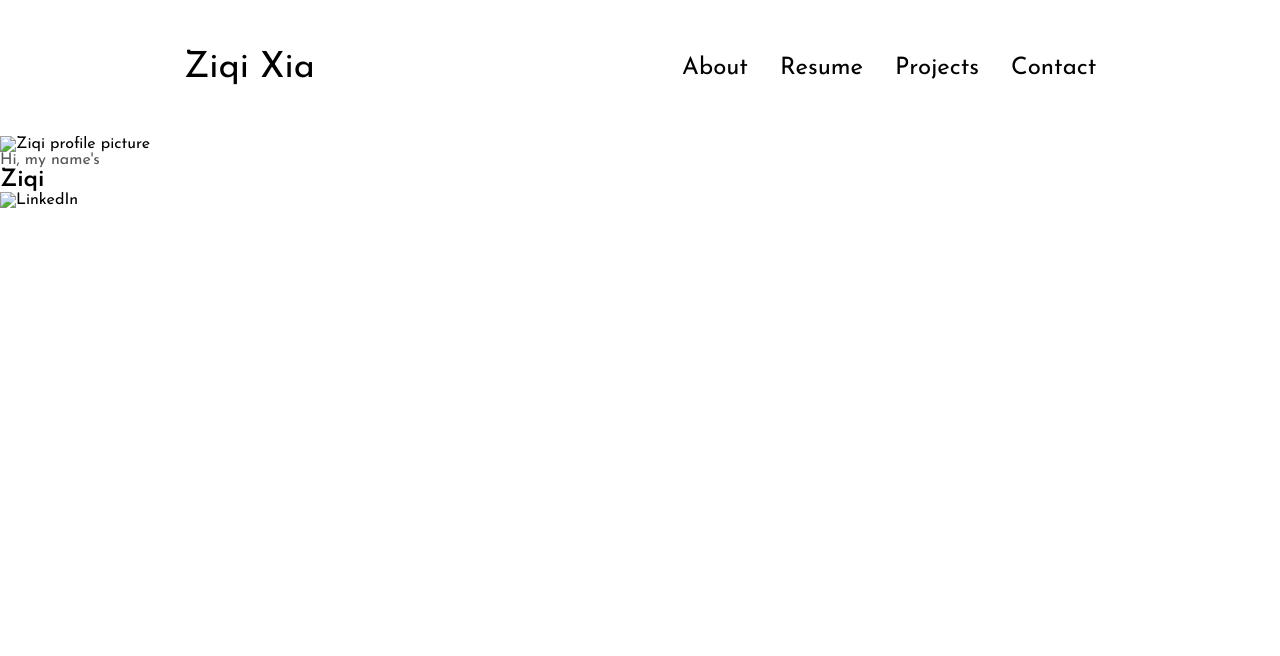
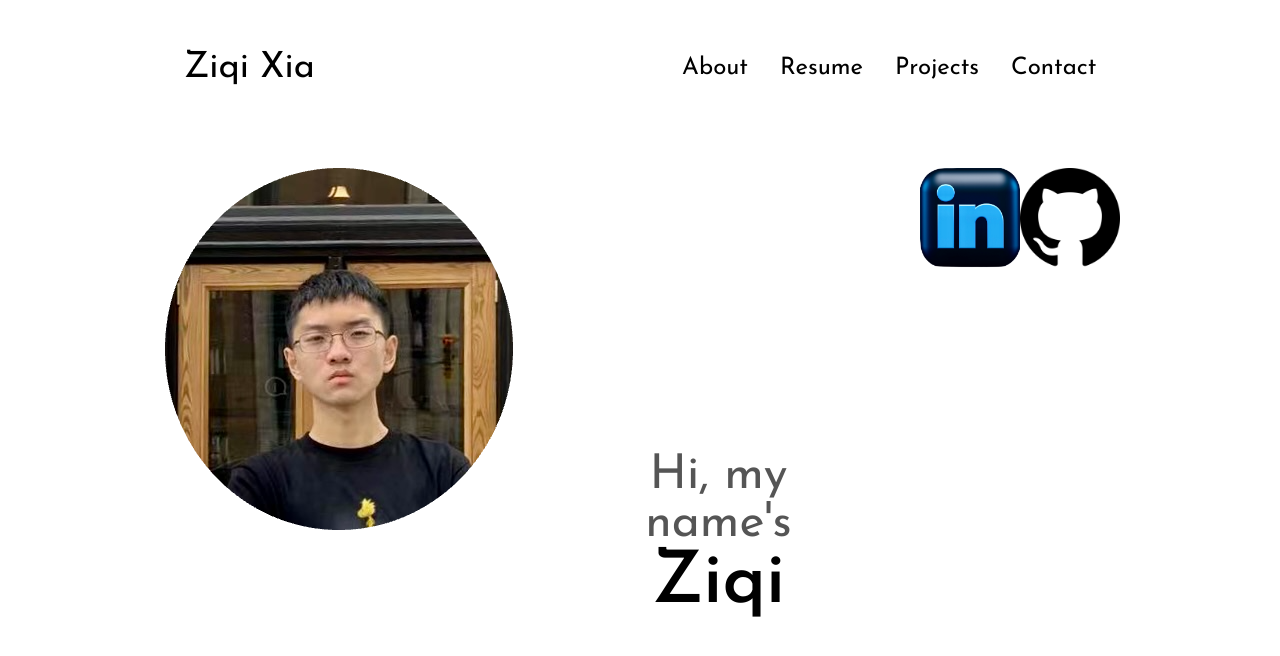
Before and after one commit to ZKey-Taken/My-Portfolio, a plain HTML site: page index.html in a window 1280 px wide. Drawn offline with Linux system fonts and the light colour scheme.

Commit message:
Assets, website modified.
New images & links added to web. When clicking onto an image link, it opens it in a new tab instead.

```diff
--- a/index.html
+++ b/index.html
@@ -38,16 +38,20 @@
     </nav>
 
     <section id="profile">
-        <div class="section-picture-container">
-            <img src="/Assets/Profile Pic.png" alt="Ziqi profile picture">
+        <div class="profile-picture">
+            <img src="assets/Profile Pic.png" alt="My profile picture">
         </div>
         <div class="section-text">
             <p class="section-intro">Hi, my name's</p>
             <h1 class="name">Ziqi</h1>
         </div>
-        <div id="social-media-links">
-            <img src="./Assets/" alt="LinkedIn"
-            class="LinkedIn-icon" onclick="location.href='https://linkedin.com/"/>
+        <div id="social-media-links1">
+            <a href="https://linkedin.com/in/ziqixia22" target="_blank">
+            <img src="assets/linkedIn edited.png" alt="LinkedIn" class="LinkedIn-icon" />
+        </div>
+        <div id="social-media-links2">
+            <a href="https://github.com/ZKey-Taken" target="_blank">
+            <img src="assets/Github.png" alt="Github" class="Github-icon"/>
         </div>
     </section>
     <script src="scipt.js"></script>
--- a/style.css
+++ b/style.css
@@ -139,3 +139,33 @@ a:hover{
 .layers-icon span:first-child{
     transform: none;
 }
+
+section{
+    padding-top: 4vh;
+    height: 96vh;
+    margin: 0 10rem;
+    box-sizing: border-box;
+    min-height: fit-content;
+}
+
+.section-text{
+    font-size: 3rem;
+    text-align: center;
+    align-content: center;
+    padding: 100px;
+}
+
+.LinkedIn-icon{
+    height: 100px;
+    width: 100px;
+}
+
+.Github-icon{
+    height: 100px;
+    width: 100px;
+}
+
+#profile{
+    display: flex;
+    justify-content: center;
+}
```
Also changed, not shown: assets/Github.png (added), assets/Infobox_info_icon.svg (added), assets/Profile Pic.png (added), assets/UniversityCap.png (added), assets/email.png (added), assets/linkedIn edited.png (added).
